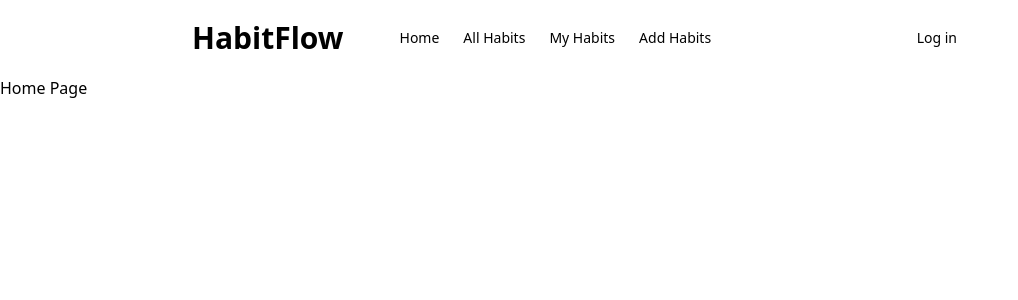
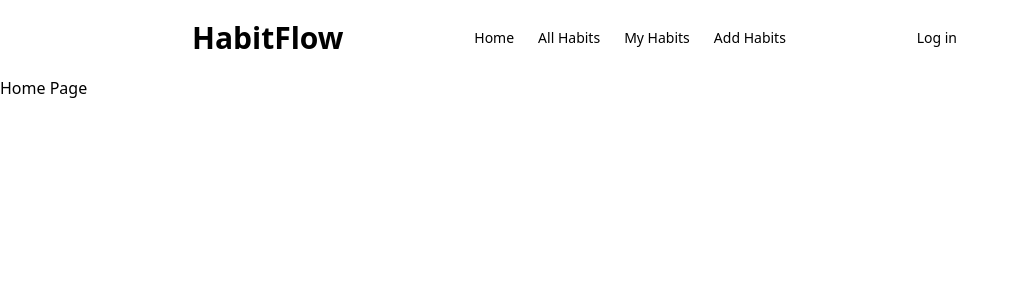
Before and after one commit to samibyte/habit-flow-client, a React (Vite) app: page / in a window 1280 px wide. Shown: the top 300 px of the page, without its empty margins (0-1018 px from the left). Built offline with nearby package versions, Linux system fonts and the light colour scheme.

Commit message:
feat: update navmenu position

```diff
--- a/src/components/Navbar.jsx
+++ b/src/components/Navbar.jsx
@@ -27,7 +27,7 @@ const Navbar = () => {
           : ""
       }`}
     >
-      <div className="gap-x-14 items-center max-w-9/12 mx-auto px-4 md:flex md:px-8">
+      <div className="gap-x-14 items-center max-w-9/12 mx-auto px-4 md:flex justify-between md:px-8">
         <div className="flex items-center justify-between py-5 md:block">
           <Link to="/">
             <h1 className="text-primary text-3xl font-bold font-heading">
@@ -72,7 +72,7 @@ const Navbar = () => {
           </div>
         </div>
         <div
-          className={`flex-1 items-center mt-8 md:mt-0 md:flex ${
+          className={`items-center mt-8 md:mt-0 md:flex ${
             state ? "block" : "hidden"
           } `}
         >
@@ -87,12 +87,14 @@ const Navbar = () => {
               );
             })}
           </ul>
-          <div className="flex-1 gap-x-6 items-center justify-end mt-6 space-y-6 md:flex md:space-y-0 md:mt-0">
-            <>
+        </div>
+        <div
+          className={`gap-x-6 items-center justify-end mt-6 space-y-6 md:flex md:space-y-0 md:mt-0 ${state ? "block" : "hidden"}`}
+        >
           <Link
             to="/auth/login"
             href="javascript:void(0)"
-                className="block text-primary hover:text-gray-900"
+            className="block text-primary hover:text-accent"
           >
             Log in
           </Link>
@@ -114,8 +116,6 @@ const Navbar = () => {
               />
             </svg>
           </Link>
-            </>
-          </div>
         </div>
       </div>
     </nav>
```
Lines whose indentation alone changed are shown as unchanged.
